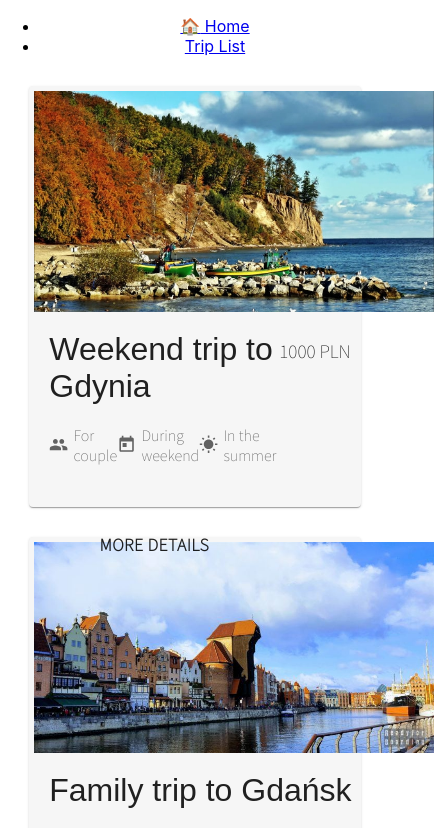
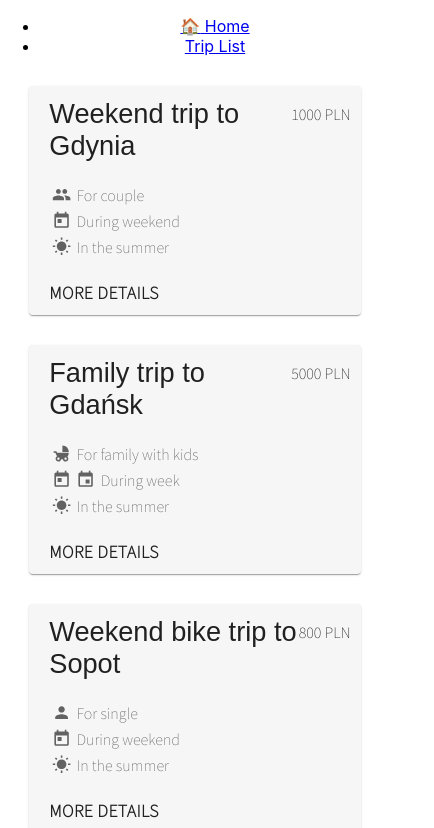
Before and after one commit to infoshareacademy/jfdz13-hex6-app, a React (Create React App) app in the folder hex6-app/: page /components/TripList in a window 390 px wide. Shown: the top 828 px of the page, 434 px wide, since content can reach past the window. Built offline with nearby package versions, Linux system fonts and the light colour scheme; a web font is replaced by a local one.

Commit message:
adding media queries

```diff
--- a/hex6-app/src/components/TripList/TripList.module.css
+++ b/hex6-app/src/components/TripList/TripList.module.css
@@ -11,6 +11,7 @@
 
 .tripListGridContainer_paper{
     width: 85%;
+    height: auto;
     margin: 30px auto;
     background-color: #f6f6f6
 }
@@ -114,6 +115,59 @@
     margin-right: 7px;
 }
 
-@media (max-width: 768px) {
+@media screen and (max-width: 1110px) {
+    .photo_img {
+        width: 300px;
+    }
 
+    .tripListGridContainer_button {
+        align-items: center;
+        margin-top: 12px;
+    }
 }
+
+@media screen and (max-width: 1036px) {
+    .photo_img {
+        display: none;
+    }
+
+    .tripListGridContainer_button {
+        justify-content: flex-start;
+        align-items: flex-end;
+        margin-left: 12px;
+    }
+}
+
+@media screen and (max-width: 668px) {
+    .tripListGridContainer_title {
+        font-size: 1.8rem;
+    }
+
+    .tripListGridContainer_button {
+        align-items: flex-start;
+    }
+
+    .description_mainContainer {
+        flex-direction: column;
+        align-items: flex-start;
+    }
+
+    .description_singleElement {
+        margin: 3px;
+    }
+
+    .tripListGridContainer_price {
+        font-size: 1.1rem;
+    }
+}
+
+@media screen and (max-width: 510px) {
+    .tripListGridContainer_title {
+        font-size: 1.7rem;
+        margin-top: 12px;
+    }
+
+    .tripListGridContainer_price {
+        font-size: 1rem;
+    }
+}
```
